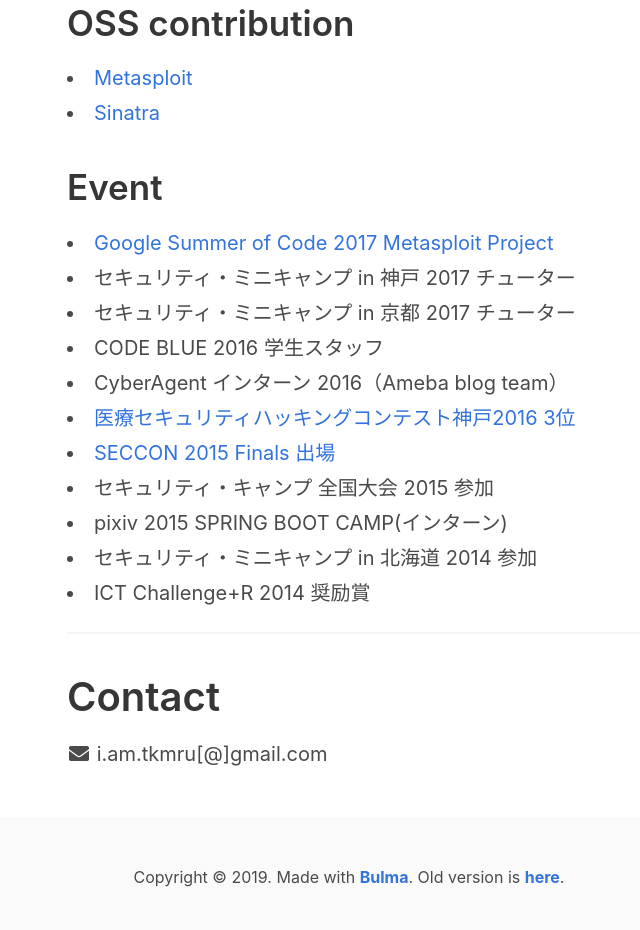
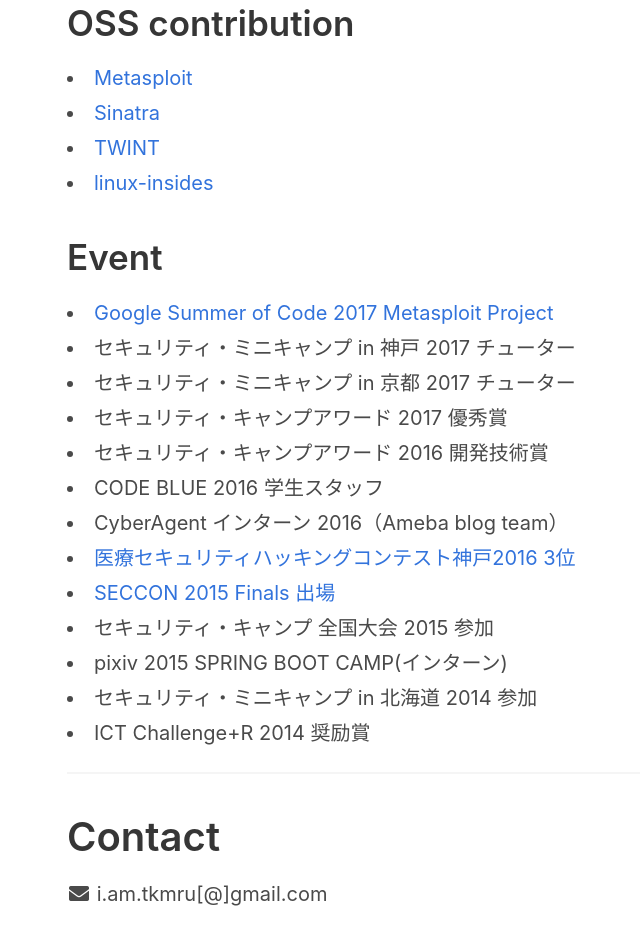
Before and after one commit to tkmru/tkmru.github.io, a plain HTML site: page index.html in a window 1280 px wide. Shown: the part 980-1910 px from the top of the page, without its empty margins (291-931 px from the left). Drawn offline with nearby package versions, Linux system fonts and the light colour scheme.

Commit message:
add OSS contribution

```diff
--- a/index.html
+++ b/index.html
@@ -115,11 +115,14 @@
               <h2>OSS contribution</h2>
               <li><a href='https://github.com/rapid7/metasploit-framework/pulls?q=is%3Apr+author%3Atkmru+is%3Aclosed'>Metasploit</a></li>
               <li><a href='https://github.com/sinatra/sinatra/pull/1494'>Sinatra</a></li>
-
+              <li><a href='https://github.com/twintproject/twint/pull/287'>TWINT</a></li>
+              <li><a href='https://github.com/0xAX/linux-insides/pull/628'>linux-insides</a></li>
               <h2>Event</h2>
               <li><a href='https://summerofcode.withgoogle.com/archive/2017/projects/4749387720818688/'>Google Summer of Code 2017 Metasploit Project</a></li>
               <li>セキュリティ・ミニキャンプ in 神戸 2017 チューター</li>
               <li>セキュリティ・ミニキャンプ in 京都 2017 チューター</li>
+              <li>セキュリティ・キャンプアワード 2017 優秀賞</li>
+              <li>セキュリティ・キャンプアワード 2016 開発技術賞</li>
               <li>CODE BLUE 2016 学生スタッフ</li>
               <li>CyberAgent インターン 2016（Ameba blog team）</li>
               <li><a href='https://www.kdl.co.jp/event_info/event/2016/04/20160528sec_kobe.html'>医療セキュリティハッキングコンテスト神戸2016 3位</a></li>
```
